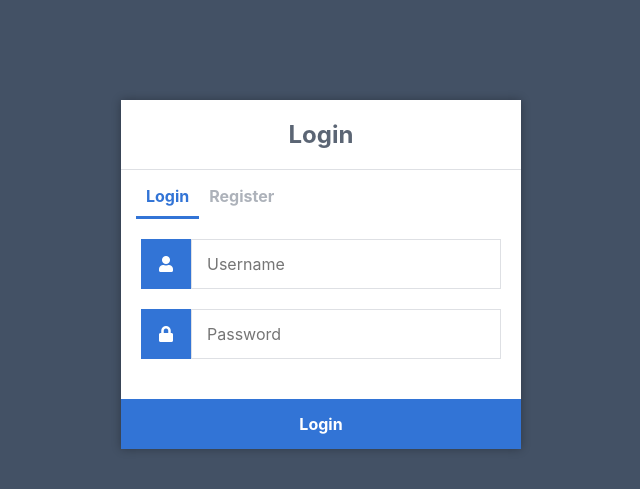
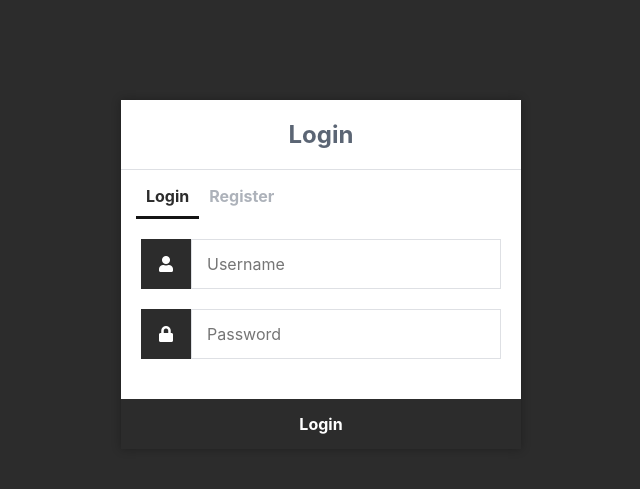
Before and after one commit to kaidewu/MyHomeCloud, a Flask app: page /login in a window 1280 px wide. Shown: the top 489 px of the page, without its empty margins (319-959 px from the left). Run offline with Flask 2, Linux system fonts and the light colour scheme; parts of the project's set-up code (start-up, migrations or seed data) failed here and were passed over; some libraries are stand-ins or nearby versions.

Commit message:
Change Login and Register colors

```diff
--- a/static/css/login.css
+++ b/static/css/login.css
@@ -6,7 +6,7 @@
     -moz-osx-font-smoothing: grayscale;
 }
 body {
-    background-color: #435165;
+    background-color: #2c2c2c;
     margin: 0;
 }
 .login, .register {
@@ -37,8 +37,8 @@ body {
     color: #9da3ac;
 }
 .login .links a.active, .register .links a.active {
-    border-bottom: 3px solid #3274d6;
-    color: #3274d6;
+    border-bottom: 3px solid #141414;
+    color: #2c2c2c;
 }
 .login form, .register form {
     display: flex;
@@ -52,7 +52,7 @@ body {
     align-items: center;
     width: 50px;
     height: 50px;
-    background-color: #3274d6;
+    background-color: #2c2c2c;
     color: #ffffff;
 }
 .login form input[type="password"], .login form input[type="text"], .login form input[type="email"], .register form input[type="password"], .register form input[type="text"], .register form input[type="email"] {
@@ -66,7 +66,7 @@ body {
     width: 100%;
     padding: 15px;
     margin-top: 20px;
-    background-color: #3274d6;
+    background-color: #2c2c2c;
     border: 0;
     cursor: pointer;
     font-weight: bold;
@@ -128,7 +128,7 @@ body.loggedin {
     color: #4a536e;
 }
 .content > p, .content > div {
-    box-shadow: 0 0 5px 0 rgba(0, 0, 0, 0.1);
+    box-shadow: 0 0 5px 0 rgb(0, 0, 0);
     margin: 25px 0;
     padding: 25px;
   background-color: #fff;
--- a/static/css/style.css
+++ b/static/css/style.css
@@ -193,6 +193,7 @@ header ul li a.active{
 
 .list_content{
     margin: 13% 2%;
+    position: relative;
 }
 
 .list_content a{
```
